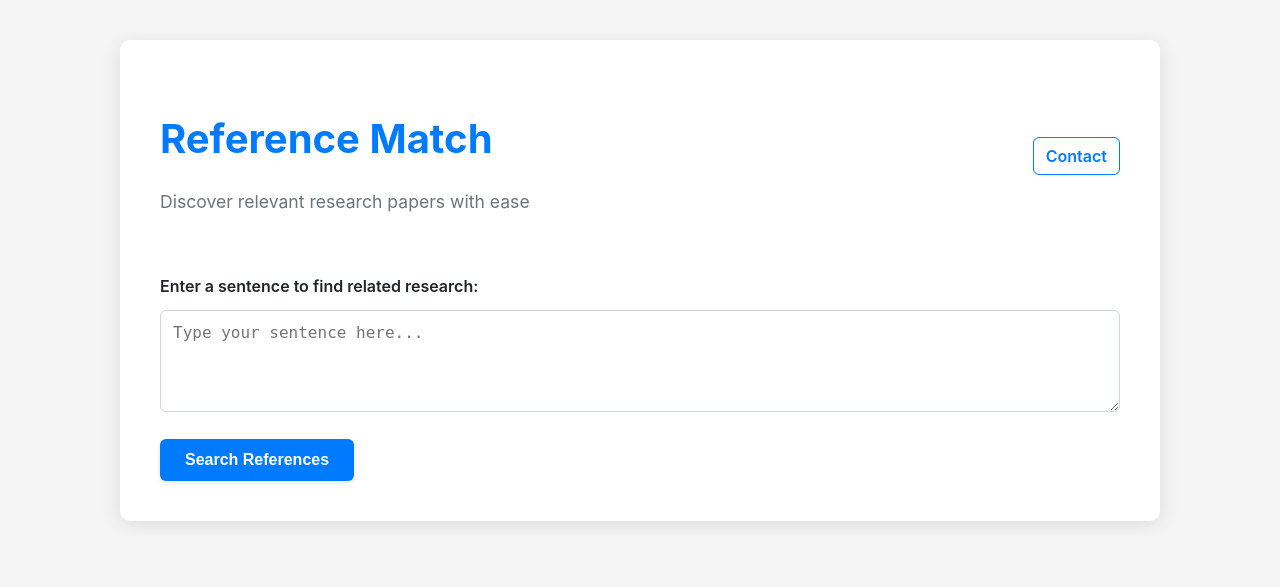
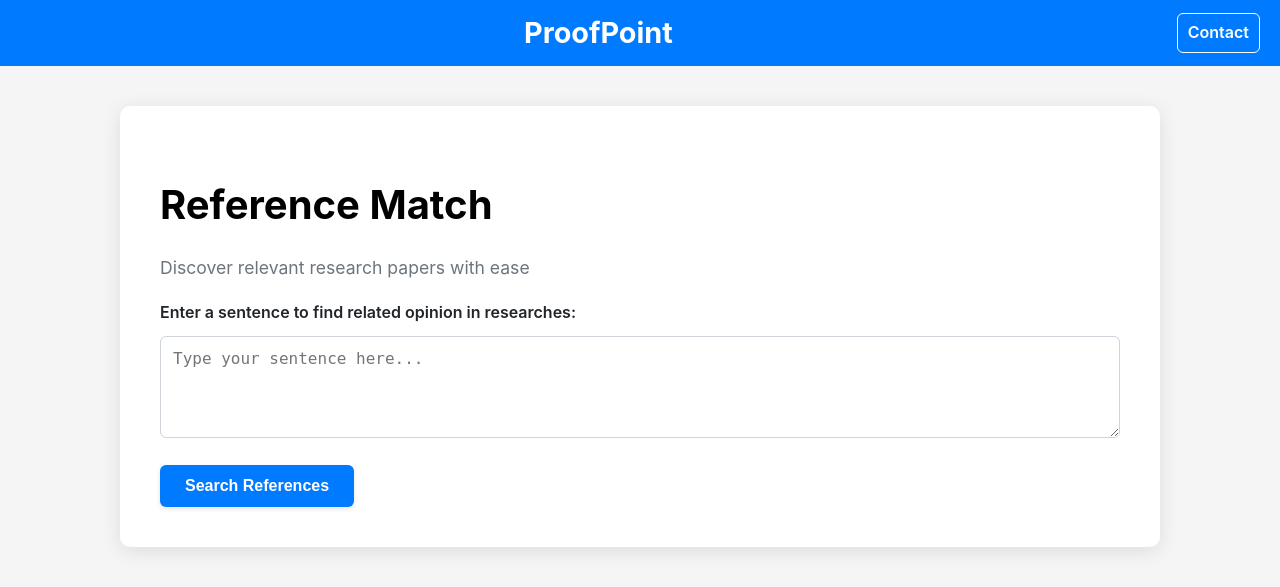
Before and after one commit to Ale045/ProofPoint, a Flask app: page / in a window 1280 px wide. Shown: the top 587 px of the page. Run offline with Flask 3, Linux system fonts and the light colour scheme.

Commit message:
change index.html styles

```diff
--- a/templates/index.html
+++ b/templates/index.html
@@ -3,7 +3,7 @@
 <head>
     <meta charset="UTF-8">
     <meta name="viewport" content="width=device-width, initial-scale=1.0">
-    <title>Reference Match - Find Relevant Research Papers</title>
+    <title>Reference Match - Find Relevant Research Papers to Your Opinion</title>
     <meta name="description" content="Reference Match helps you quickly find relevant research papers based on your input sentence or keywords. Refine your search and discover academic publications easily.">
 
     <!-- Favicon -->
@@ -42,37 +42,48 @@
             box-shadow: 0 4px 20px rgba(0, 0, 0, 0.1); /* Enhanced shadow */
         }
 
-        header {
-                /*
-                * Use flexbox to align content horizontally
-                * with space between left and right sections.
-                */
-                display: flex;
-                justify-content: space-between;
-                align-items: center;
-                margin-bottom: 40px; /* Keep your existing margin if desired */
+        .top-bar {
+            background-color: #007bff; /* Blue background */
+            color: #fff; /* White text */
+            padding: 10px 20px; /* Padding for the bar */
+            display: flex; /* Use flexbox for layout */
+            justify-content: space-between; /* Space between items */
+            align-items: center; /* Center items vertically */
+            margin-bottom: 40px; /* Keep your existing margin if desired */
         }
 
-        .contact-link {
-            text-decoration: none;       /* Remove underline from link */
-            color: #007bff;             /* Match the primary color if you wish */
-            font-weight: 600;           /* Make it stand out */
-            padding: 8px 12px;          /* Spacing around the link */
-            border: 1px solid #007bff;  /* Optional border to style the link */
-            border-radius: 6px;         /* Rounded corners */
+        .top-bar .contact-link {
+            text-decoration: none;
+            color: #fff; /* White text */
+            font-weight: 600;
             transition: background-color 0.3s ease;
+            padding: 6px 10px;
+            border: 1px solid #fff;
+            border-radius: 6px;
+            margin-left: auto; /* Push the contact link to the right */
         }
 
-        .contact-link:hover {
-            background-color: #007bff;  /* Change background on hover */
-            color: #fff;                /* White text on hover */
+        .top-bar .contact-link:hover {
+            background-color: rgba(255, 255, 255, 0.2); /* Slight highlight on hover */
+        }
+
+        .top-bar .site-title {
+            font-size: 1.8rem; /* Adjust size as needed */
+            font-weight: 700;
+            margin: 0; /* Remove default margin */
+            color: #fff; /* Set text color to white */
+        }
+
+        .top-bar .site-title-container {
+            flex-grow: 1;       /* Allow the title container to take up available space */
+            text-align: center; /* Center the title within the container */
         }
 
         h1 {
             font-weight: 700; /* Bolder title */
             font-size: 2.5rem; /* Larger title */
             margin-bottom: 10px;
-            color: #007bff; /* Primary color for title */
+            color: black; /* Primary color for title */
         }
 
         .tagline {
@@ -210,19 +221,22 @@
     </style>
 </head>
 <body>
+    <div class="top-bar">
+        <div class="site-title-container">
+            <h1 class="site-title">ProofPoint</h1>
+        </div>
+        <a href="mailto:ytzlp750sv@gmail.com" class="contact-link">Contact</a>
+    </div>
     <div class="container">
         <header>
             <div class="header-left">
               <h1>Reference Match</h1>
               <p class="tagline">Discover relevant research papers with ease</p>
             </div>
-            <div class="header-right">
-              <a href="mailto:ytzlp750sv@gmail.com" class="contact-link">Contact</a>
-            </div>
           </header>
 
         <form method="POST">
-            <label for="sentence">Enter a sentence to find related research:</label>
+            <label for="sentence">Enter a sentence to find related opinion in researches:</label>
             <textarea
                 id="sentence"
                 name="sentence"
```
